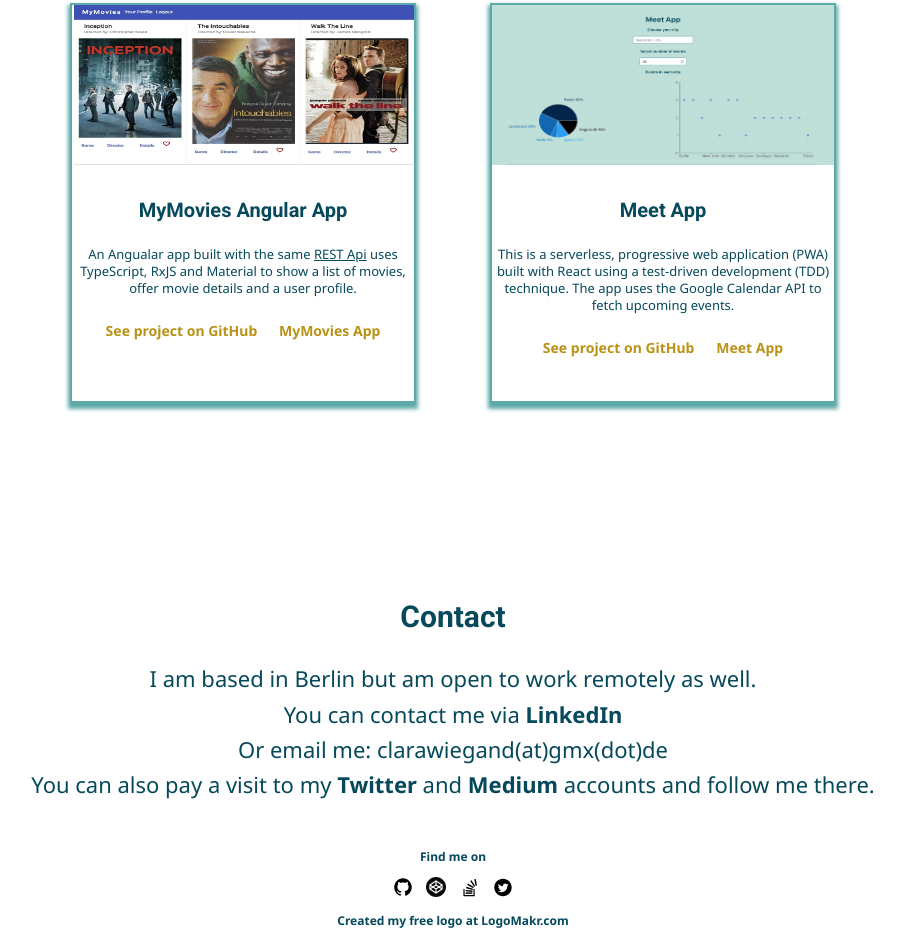
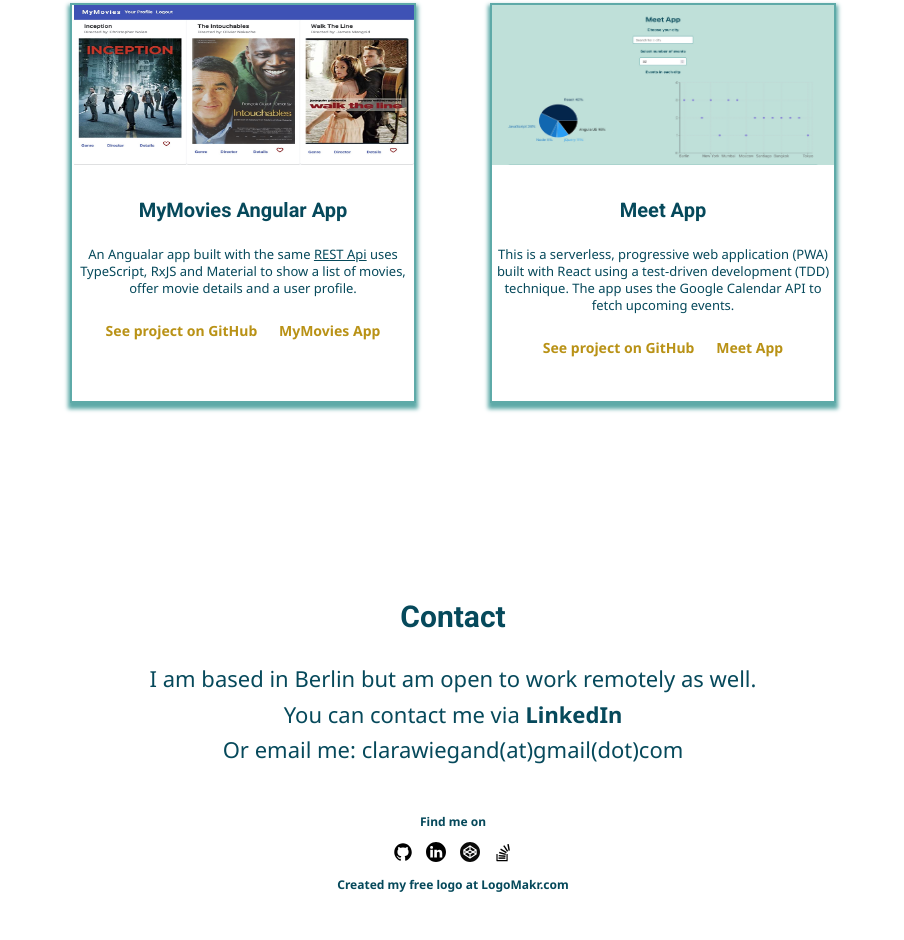
Before and after one commit to ClaraPapaya/Portfolio-Site, a plain HTML site: page index.html in a window 1280 px wide. Shown: the part 1698-2638 px from the top of the page, without its empty margins (187-1091 px from the left). After the commit the page ends 2603 px from the top, so only its background shows below. Drawn offline with nearby package versions, Linux system fonts and the light colour scheme.

Commit message:
Update contact information

```diff
--- a/index.html
+++ b/index.html
@@ -122,12 +122,7 @@
       I am based in Berlin but am open to work remotely as well.<br>
       You can contact me via <a class="contact-link" href="https://www.linkedin.com/in/clara-w-948b9772" target="_blank"
         title="LinkedIn">LinkedIn</a><br>
-      Or email me: <a
-        href="mailto:clarawiegand@gmx.de?subject=Looking%20for%20a%20new%20challenge%3F&body=Hello%20Clara%2C%0D%0A%0D%0Awe%20are%20interested%20in%20your%20portfolio%20and%20would%20like%20to%20meet%20you.">clarawiegand(at)gmx(dot)de</a><br>
-      You can also pay a visit to my <a class="contact-link" href="https://twitter.com/Papaya42609586" target="_blank"
-        title="Twitter">Twitter</a> and
-      <a class="contact-link" href="https://medium.com/@MarlPapaya" target="_blank" title="Medium">Medium</a> accounts
-      and follow me there.
+      Or email me: <a href=" mailto:clarawiegand@gmail.com ">clarawiegand(at)gmail(dot)com</a><br>
     </address>
   </section><br>
 
@@ -137,15 +132,15 @@
       <a href="https://www.github.com/ClaraPapaya" target="_blank" title="GitHub">
         <img src="./img/github_icon.svg" alt="GitHub">
       </a>
+      <a href="https://www.linkedin.com/in/clara-w-948b9772" target="_blank" title="LinkedIn">
+        <img src="./img/linkedin_icon.svg" alt="LinkedIn">
+      </a>
       <a href="https://www.codepen.io/clarapapaya" target="_blank" title="Codepen">
         <img src="./img/codepen_icon.svg" alt="Codepen">
       </a>
       <a href="https://www.stackoverflow.com/users/15295891/clarapapaya?tab=profile" target="_blank"
         title="Stackoverflow">
         <img src="./img/stackoverflow_icon.svg" alt="Stackoverflow">
-      </a>
-      <a href="https://twitter.com/Papaya42609586" target="_blank" title="Twitter">
-        <img src="./img/twitter_icon.svg" alt="Twitter">
       </a>
     </div>
     <div class="credits">
```
Also changed, not shown: img/linkedin_icon.svg (added).
